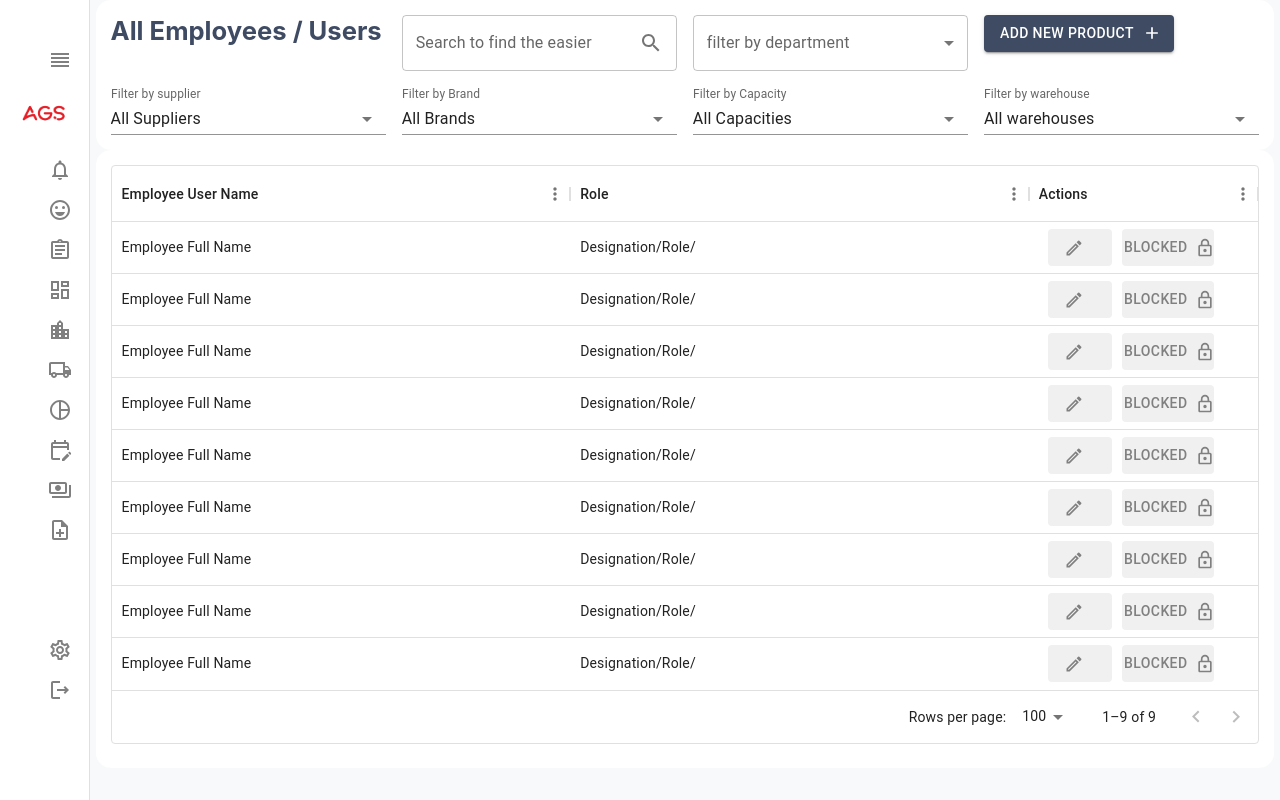
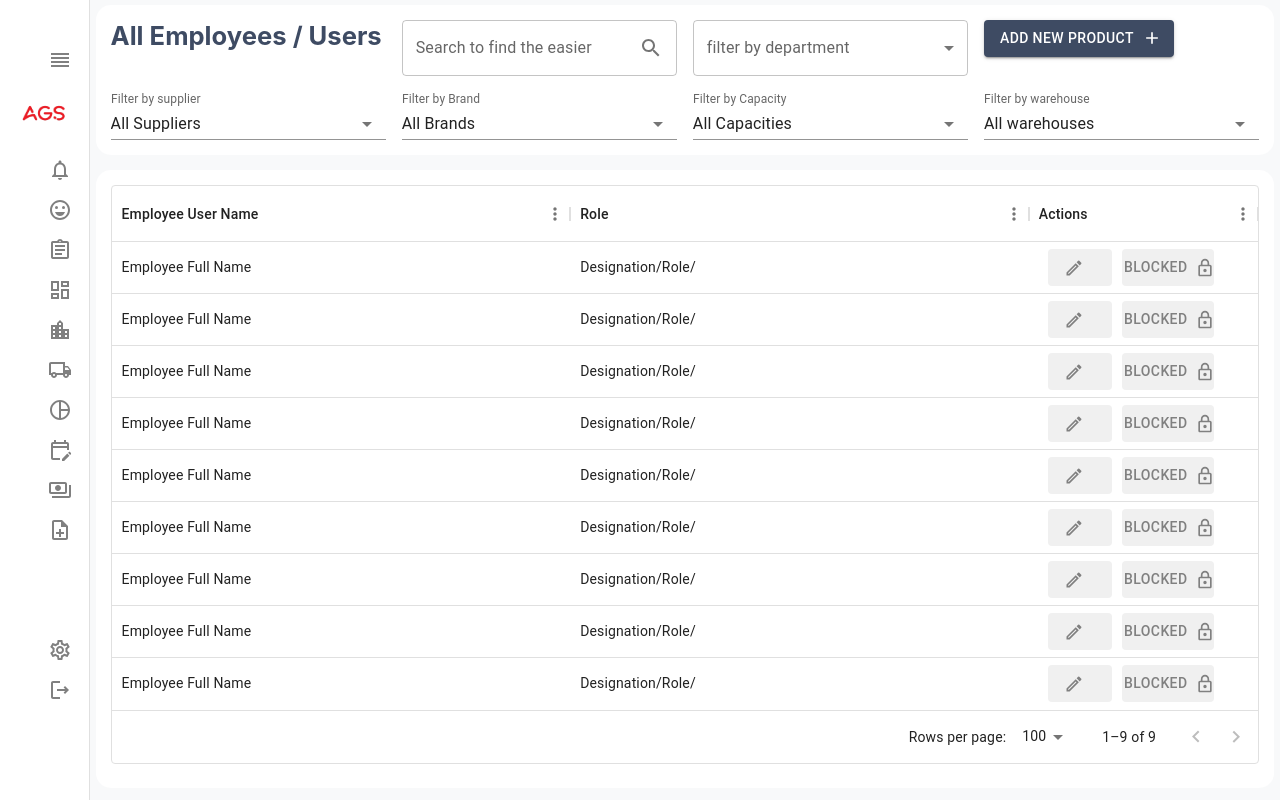
Before and after one commit to y-ghlayel/ags-international, a React (Create React App) app: page /employees in a window 1280 px wide. Built offline with nearby package versions, Linux system fonts and the light colour scheme.

Commit message:
Update Employees.js

```diff
--- a/src/pages/employees/Employees.js
+++ b/src/pages/employees/Employees.js
@@ -90,7 +90,7 @@ function Employees() {
             borderRadius: "15px",
             padding: "15px",
             boxSizing: "border-box",
-            margin: "0 auto",
+			margin: "5px auto 15px",
             overflowY: "auto",
           }}
         >
```
